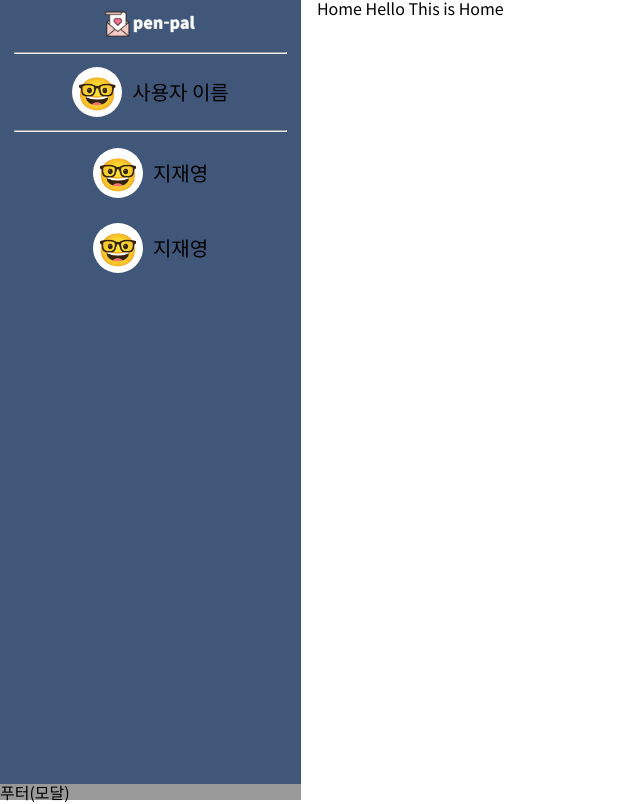
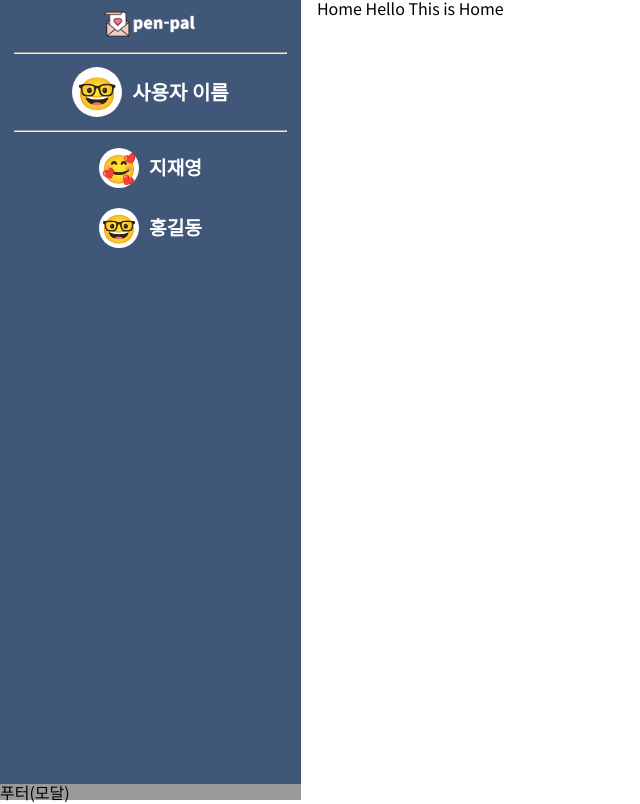
Before and after one commit to nowirte/MaeilMail, a React (Create React App) app in the folder client/: page / in a window 1280 px wide. Shown: the whole page, without its empty margins (0-640 px from the left). Built offline with nearby package versions, Linux system fonts and the light colour scheme.

Commit message:
[#32] style: nav바 레이아웃 작성 완료

```diff
--- a/client/src/components/sidebar/NavFriends.jsx
+++ b/client/src/components/sidebar/NavFriends.jsx
@@ -13,8 +13,13 @@ const FriendsList = styled.div`
   justify-content: center;
   align-items: center;
 
-  font-size: 1.25rem;
-  padding-bottom: 25px;
+  font-size: 1.2rem;
+  padding-bottom: 20px;
+
+  > span {
+    font-weight: bold;
+    color: white;
+  }
 
   & .profileImgArea {
     display: flex;
@@ -23,14 +28,14 @@ const FriendsList = styled.div`
 
     margin-right: 10px;
 
-    width: 50px;
-    height: 50px;
+    width: 40px;
+    height: 40px;
     border-radius: 100%;
     background-color: white;
 
     & span {
-      font-size: 2rem;
-      padding-bottom: 3px;
+      font-size: 1.75rem;
+      padding-bottom: 2px;
     }
   }
 `;
@@ -40,7 +45,7 @@ const NavFriendsArea = () => {
     <Friends>
       <FriendsList>
         <div className="profileImgArea">
-          <span className="profileEmoji">🤓</span>
+          <span className="profileEmoji">🥰</span>
         </div>
         <span>지재영</span>
       </FriendsList>
@@ -48,7 +53,7 @@ const NavFriendsArea = () => {
         <div className="profileImgArea">
           <span className="profileEmoji">🤓</span>
         </div>
-        <span>지재영</span>
+        <span>홍길동</span>
       </FriendsList>
     </Friends>
   );
--- a/client/src/components/sidebar/NavTop.jsx
+++ b/client/src/components/sidebar/NavTop.jsx
@@ -27,6 +27,11 @@ const MyProfile = styled.div`
   font-size: 1.25rem;
   padding: 5px 0;
 
+  > span {
+    font-weight: bold;
+    color: white;
+  }
+
   & .profileImgArea {
     display: flex;
     justify-content: center;
@@ -41,7 +46,7 @@ const MyProfile = styled.div`
 
     & span {
       font-size: 2rem;
-      padding-bottom: 3px;
+      padding-bottom: 2px;
     }
   }
 `;
```
